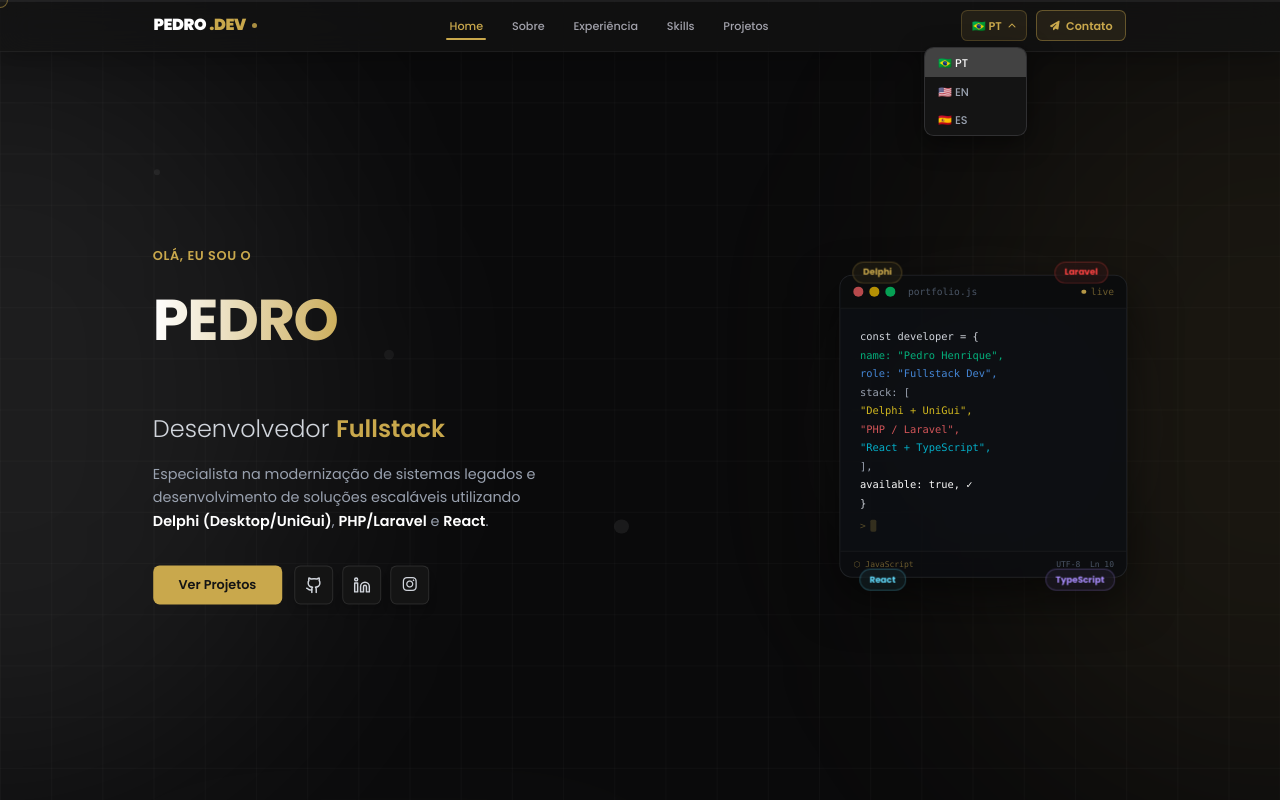
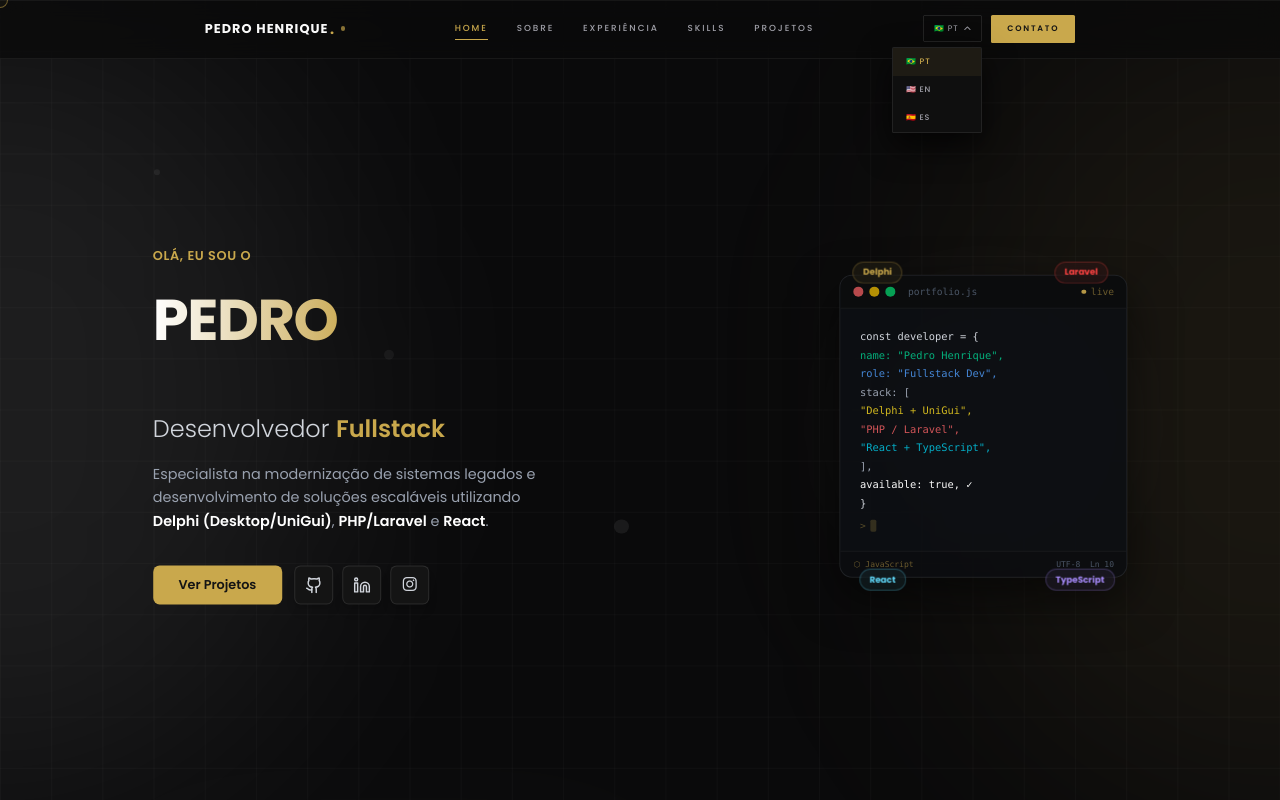
Before and after one commit to pedrhenriqueol/portfolio-frontend, a React (Vite) app: page / in a window 1280 px wide. Both pictures are taken after a click on the button "🇧🇷 PT". Shown: the top 800 px of the page. Built offline with nearby package versions, Linux system fonts and the light colour scheme.

Commit message:
feat: redesenha header com estetica Luxury Editorial - logo display, links uppercase com underline dourado animado, botao CTA flat, dropdown idioma clean

```diff
--- a/src/components/Portfolio/NavBar.jsx
+++ b/src/components/Portfolio/NavBar.jsx
@@ -10,65 +10,52 @@
     const [scrolled, setScrolled]     = useState(false);
     const [mobileOpen, setMobileOpen] = useState(false);
     const [dropdownOpen, setDropdownOpen] = useState(false);
-    const lastY   = useRef(0);
-    const hideTimer = useRef(null);
+    const lastY      = useRef(0);
+    const hideTimer  = useRef(null);
     const dropdownRef = useRef(null);
 
     const navLinks = [
-        { id: 'home',         label: t('nav.home') },
-        { id: 'sobre',        label: t('nav.sobre') },
-        { id: 'experiencia',  label: t('nav.experiencia') },
-        { id: 'conhecimentos',label: t('nav.conhecimentos') },
-        { id: 'projetos',     label: t('nav.projetos') },
+        { id: 'home',          label: t('nav.home') },
+        { id: 'sobre',         label: t('nav.sobre') },
+        { id: 'experiencia',   label: t('nav.experiencia') },
+        { id: 'conhecimentos', label: t('nav.conhecimentos') },
+        { id: 'projetos',      label: t('nav.projetos') },
     ];
 
-    const flags = {
-        pt: '🇧🇷 PT',
-        en: '🇺🇸 EN',
-        es: '🇪🇸 ES'
-    };
+    const flags = { pt: '🇧🇷 PT', en: '🇺🇸 EN', es: '🇪🇸 ES' };
 
-    // Close dropdown on click outside
     useEffect(() => {
-        const handleClickOutside = (event) => {
-            if (dropdownRef.current && !dropdownRef.current.contains(event.target)) {
+        const handler = (e) => {
+            if (dropdownRef.current && !dropdownRef.current.contains(e.target))
                 setDropdownOpen(false);
-            }
         };
-        document.addEventListener('mousedown', handleClickOutside);
-        return () => document.removeEventListener('mousedown', handleClickOutside);
+        document.addEventListener('mousedown', handler);
+        return () => document.removeEventListener('mousedown', handler);
     }, []);
 
-    /* ── Scroll: progress + smart hide/show ── */
     useEffect(() => {
         const SHOW_THRESHOLD = 80;
         const JITTER_DELTA   = 6;
-
         const onScroll = () => {
             const y    = window.scrollY;
             const maxY = document.body.scrollHeight - window.innerHeight;
-
             setScrollPct(maxY > 0 ? (y / maxY) * 100 : 0);
             setScrolled(y > 40);
-
             const delta = y - lastY.current;
-
             if (y < SHOW_THRESHOLD) {
                 setVisible(true);
             } else if (Math.abs(delta) > JITTER_DELTA) {
                 if (delta > 0) {
                     clearTimeout(hideTimer.current);
                     hideTimer.current = setTimeout(() => setVisible(false), 80);
-                    setDropdownOpen(false); // fechar dropdown ao rolar
+                    setDropdownOpen(false);
                 } else {
                     clearTimeout(hideTimer.current);
                     setVisible(true);
                 }
             }
-
             lastY.current = y;
         };
-
         window.addEventListener('scroll', onScroll, { passive: true });
         return () => {
             window.removeEventListener('scroll', onScroll);
@@ -76,28 +63,21 @@
         };
     }, []);
 
-    /* ── Active section: scroll-based ── */
     useEffect(() => {
         const detectActive = () => {
             const trigger = window.innerHeight * 0.4;
             let current = navLinks[0].id;
-
             for (const { id } of navLinks) {
                 const el = document.getElementById(id);
                 if (!el) continue;
-                if (el.getBoundingClientRect().top <= trigger) {
-                    current = id;
-                }
+                if (el.getBoundingClientRect().top <= trigger) current = id;
             }
-
             setActive(current);
         };
-
         window.addEventListener('scroll', detectActive, { passive: true });
         detectActive();
-
         return () => window.removeEventListener('scroll', detectActive);
-    }, [navLinks]); // depende dos links para atualizar corretamente ao mudar idioma
+    }, [navLinks]);
 
     const scrollTo = (id) => {
         setMobileOpen(false);
@@ -111,92 +91,98 @@
         <motion.nav
             initial={{ y: 0 }}
             animate={{ y: visible ? 0 : -100 }}
-            transition={{ duration: 0.35, ease: [0.25, 0.1, 0.25, 1] }}
+            transition={{ duration: 0.4, ease: [0.25, 0.1, 0.25, 1] }}
             className="fixed top-0 w-full z-50"
         >
-            <div className="absolute top-0 left-0 right-0 h-[2px] bg-primary/10 z-10">
+            {/* Scroll progress bar */}
+            <div className="absolute top-0 left-0 right-0 h-[1.5px] z-10 bg-white/5">
                 <motion.div
-                    className="h-full bg-gradient-to-r from-secondary to-accent"
+                    className="h-full bg-accent"
                     style={{ width: `${scrollPct}%` }}
                     transition={{ duration: 0.1 }}
                 />
             </div>
 
+            {/* Main header */}
             <div
-                className="border-b shadow-[0_4px_30px_rgba(0,0,0,0.4)] transition-all duration-300"
+                className="border-b transition-all duration-500"
                 style={{
-                    background:  scrolled ? 'rgba(10,10,11,0.92)' : 'rgba(20,20,20,0.65)',
-                    backdropFilter: 'blur(20px)',
-                    borderColor: scrolled ? 'rgba(201,168,76,0.15)' : 'rgba(255,255,255,0.05)',
-                    boxShadow:   scrolled ? '0 4px 40px rgba(0,0,0,0.55)' : '0 4px 30px rgba(0,0,0,0.3)',
+                    background:     scrolled ? 'rgba(10,10,11,0.97)' : 'rgba(10,10,11,0.72)',
+                    backdropFilter: 'blur(16px)',
+                    borderColor:    'rgba(255,255,255,0.06)',
                 }}
             >
-                <div className={`max-w-7xl mx-auto px-4 sm:px-6 lg:px-8 flex items-center justify-between gap-8 transition-all duration-300 ${scrolled ? 'h-14' : 'h-16'}`}>
+                <div className={`max-w-6xl mx-auto px-6 lg:px-8 flex items-center justify-between transition-all duration-300 ${scrolled ? 'h-14' : 'h-[4.5rem]'}`}>
+
+                    {/* Logo */}
                     <button
                         onClick={() => scrollTo('home')}
-                        className="group flex items-center gap-1 shrink-0"
+                        className="group flex items-center gap-0.5 shrink-0"
+                        aria-label="Ir para o inicio"
                     >
-                        <span className="text-white font-black text-xl tracking-tight group-hover:text-accent transition-colors duration-300">
-                            PEDRO
+                        <span className="font-bold text-base tracking-[0.08em] text-secondary group-hover:text-white transition-colors duration-300 uppercase">
+                            Pedro Henrique
                         </span>
-                        <span className="text-accent font-black text-xl tracking-tight transition-all duration-300">
-                            .DEV
-                        </span>
-                        <span className="ml-1 w-1.5 h-1.5 rounded-full bg-accent animate-pulse" />
+                        <span className="text-accent font-bold text-lg leading-none">.</span>
+                        <span className="ml-1.5 w-1.5 h-1.5 rounded-full bg-accent opacity-75 animate-pulse shrink-0" />
                     </button>
 
-                    <div className="hidden md:flex items-center gap-1">
+                    {/* Desktop nav */}
+                    <nav className="hidden md:flex items-center gap-9" aria-label="Navegacao principal">
                         {navLinks.map(({ id, label }) => {
                             const isActive = active === id;
                             return (
                                 <button
                                     key={id}
                                     onClick={() => scrollTo(id)}
-                                    className="relative px-4 py-2 text-sm font-medium transition-colors duration-200 rounded-lg group"
+                                    className="relative group text-[11px] tracking-[0.22em] uppercase font-medium transition-colors duration-300 py-1"
                                     style={{ color: isActive ? '#C9A84C' : '#A1A1AA' }}
+                                    aria-current={isActive ? 'page' : undefined}
                                 >
-                                    <span className="absolute inset-0 rounded-lg bg-accent/0 group-hover:bg-accent/8 transition-colors duration-200" />
                                     {label}
-                                    {isActive && (
-                                        <motion.span
-                                            layoutId="nav-indicator"
-                                            className="absolute bottom-0 left-3 right-3 h-[2px] rounded-full bg-accent"
-                                            transition={{ type: 'spring', stiffness: 400, damping: 30 }}
-                                        />
-                                    )}
+                                    <span
+                                        className="absolute left-0 -bottom-0.5 h-px bg-accent transition-all duration-500 ease-in-out"
+                                        style={{ width: isActive ? '100%' : '0%' }}
+                                    />
+                                    <span className="absolute left-0 -bottom-0.5 h-px bg-accent/35 w-0 group-hover:w-full transition-all ease-in-out" style={{ transitionDuration: '400ms' }} />
                                 </button>
                             );
                         })}
-                    </div>
+                    </nav>
 
+                    {/* Right side */}
                     <div className="flex items-center gap-3 shrink-0">
-                        {/* Custom Dropdown for Language */}
+
+                        {/* Language Dropdown */}
                         <div className="relative hidden sm:block" ref={dropdownRef}>
                             <button
                                 onClick={() => setDropdownOpen(!dropdownOpen)}
-                                className="flex items-center gap-2 bg-accent/10 border border-accent/25 hover:border-accent/60 text-accent text-sm font-semibold px-3 py-2 rounded-lg transition-all duration-200"
+                                className="flex items-center gap-1.5 border border-white/10 hover:border-accent/35 text-primary hover:text-accent text-[10px] tracking-widest uppercase px-3 py-2 transition-all duration-200"
+                                style={{ borderRadius: '2px' }}
+                                aria-label="Selecionar idioma"
                             >
                                 <span>{flags[lang]}</span>
-                                <i className={`fas fa-chevron-down text-[10px] transition-transform duration-200 ${dropdownOpen ? 'rotate-180' : ''}`} />
+                                <i className={`fas fa-chevron-down text-[9px] transition-transform duration-200 ${dropdownOpen ? 'rotate-180' : ''}`} />
                             </button>
 
                             <AnimatePresence>
                                 {dropdownOpen && (
                                     <motion.div
-                                        initial={{ opacity: 0, y: -10, scale: 0.95 }}
-                                        animate={{ opacity: 1, y: 0, scale: 1 }}
-                                        exit={{ opacity: 0, y: -10, scale: 0.95 }}
+                                        initial={{ opacity: 0, y: -6 }}
+                                        animate={{ opacity: 1, y: 0 }}
+                                        exit={{ opacity: 0, y: -6 }}
                                         transition={{ duration: 0.15 }}
-                                        className="absolute right-0 mt-2 w-32 bg-darker border border-primary/20 rounded-xl shadow-[0_8px_30px_rgba(0,0,0,0.5)] overflow-hidden"
+                                        className="absolute right-0 mt-1.5 w-28 bg-[#0f0f0f] border border-white/8 shadow-[0_16px_40px_rgba(0,0,0,0.7)] overflow-hidden"
+                                        style={{ borderRadius: '2px' }}
                                     >
                                         {['pt', 'en', 'es'].map((l) => (
                                             <button
                                                 key={l}
                                                 onClick={() => { setLang(l); setDropdownOpen(false); }}
-                                                className={`w-full text-left px-4 py-2 text-sm font-medium transition-colors ${
+                                                className={`w-full text-left px-4 py-2.5 text-[10px] tracking-widest uppercase font-medium transition-colors duration-150 ${
                                                     lang === l
-                                                        ? 'bg-secondary/20 text-secondary'
-                                                        : 'text-gray-400 hover:bg-white/5 hover:text-white'
+                                                        ? 'text-accent bg-accent/8'
+                                                        : 'text-primary hover:text-secondary hover:bg-white/4'
                                                 }`}
                                             >
                                                 {flags[l]}
@@ -207,58 +193,62 @@
                             </AnimatePresence>
                         </div>
 
-                        <motion.button
+                        {/* CTA — editorial flat */}
+                        <button
                             onClick={() => scrollTo('contato')}
-                            whileHover={{ scale: 1.05 }}
-                            whileTap={{ scale: 0.97 }}
-                            className="hidden sm:flex items-center gap-2 bg-accent/10 border border-accent/40 text-accent text-sm font-semibold px-4 py-2 rounded-lg hover:bg-accent hover:text-darker transition-all duration-300"
+                            className="hidden sm:inline-flex items-center uppercase text-[10px] tracking-[0.22em] font-semibold px-5 py-2.5 text-darker bg-accent hover:bg-accent-hover transition-colors duration-300"
+                            style={{ borderRadius: '2px' }}
                         >
-                            <i className="fas fa-paper-plane text-xs" />
                             {t('nav.contato')}
-                        </motion.button>
+                        </button>
 
+                        {/* Hamburger */}
                         <button
-                            className="md:hidden flex flex-col gap-1.5 p-2 group"
+                            className="md:hidden flex flex-col gap-[5px] p-2 group"
                             onClick={() => setMobileOpen((v) => !v)}
                             aria-label="Menu"
                         >
                             <motion.span
-                                animate={mobileOpen ? { rotate: 45, y: 8 } : { rotate: 0, y: 0 }}
-                                className="block w-6 h-0.5 bg-gray-300 group-hover:bg-accent transition-colors"
+                                animate={mobileOpen ? { rotate: 45, y: 7.5 } : { rotate: 0, y: 0 }}
+                                className="block w-5 h-px bg-primary group-hover:bg-accent transition-colors duration-200"
                             />
                             <motion.span
                                 animate={mobileOpen ? { opacity: 0, scaleX: 0 } : { opacity: 1, scaleX: 1 }}
-                                className="block w-6 h-0.5 bg-gray-300 group-hover:bg-accent transition-colors"
+                                className="block w-5 h-px bg-primary group-hover:bg-accent transition-colors duration-200"
                             />
                             <motion.span
-                                animate={mobileOpen ? { rotate: -45, y: -8 } : { rotate: 0, y: 0 }}
-                                className="block w-6 h-0.5 bg-gray-300 group-hover:bg-accent transition-colors"
+                                animate={mobileOpen ? { rotate: -45, y: -7.5 } : { rotate: 0, y: 0 }}
+                                className="block w-5 h-px bg-primary group-hover:bg-accent transition-colors duration-200"
                             />
                         </button>
                     </div>
                 </div>
             </div>
 
+            {/* Mobile Menu */}
             <AnimatePresence>
                 {mobileOpen && (
                     <motion.div
                         initial={{ opacity: 0, height: 0 }}
                         animate={{ opacity: 1, height: 'auto' }}
-                        exit={{   opacity: 0, height: 0 }}
-                        transition={{ duration: 0.3, ease: 'easeInOut' }}
-                        className="md:hidden overflow-hidden bg-darker/95 backdrop-blur-xl border-b border-white/5"
+                        exit={{ opacity: 0, height: 0 }}
+                        transition={{ duration: 0.28, ease: 'easeInOut' }}
+                        className="md:hidden overflow-hidden border-b border-white/5"
+                        style={{ background: 'rgba(10,10,11,0.99)', backdropFilter: 'blur(20px)' }}
                     >
-                        <div className="max-w-7xl mx-auto px-4 py-4 flex flex-col gap-1">
-                            <div className="flex gap-2 mb-4 px-2">
+                        <div className="max-w-6xl mx-auto px-6 py-6 flex flex-col">
+
+                            <div className="flex gap-2 mb-6">
                                 {['pt', 'en', 'es'].map((l) => (
                                     <button
                                         key={l}
                                         onClick={() => { setLang(l); setMobileOpen(false); }}
-                                        className={`flex-1 py-2 text-xs font-bold rounded-lg transition-all uppercase border ${
+                                        className={`flex-1 py-2 text-[10px] font-bold uppercase tracking-widest border transition-all duration-200 ${
                                             lang === l
-                                                ? 'bg-secondary text-darker border-secondary shadow-sm'
-                                                : 'bg-white/5 text-gray-400 border-white/10 hover:border-secondary/50 hover:text-white'
+                                                ? 'border-accent text-accent bg-accent/8'
+                                                : 'border-white/10 text-primary hover:border-white/20 hover:text-secondary'
                                         }`}
+                                        style={{ borderRadius: '2px' }}
                                     >
                                         {flags[l]}
                                     </button>
@@ -268,18 +258,20 @@
                             {[...navLinks, { id: 'contato', label: t('nav.contato') }].map(({ id, label }, i) => (
                                 <motion.button
                                     key={id}
-                                    initial={{ opacity: 0, x: -16 }}
-                                    animate={{ opacity: 1,  x: 0 }}
-                                    transition={{ delay: i * 0.06 }}
+                                    initial={{ opacity: 0, x: -10 }}
+                                    animate={{ opacity: 1, x: 0 }}
+                                    transition={{ delay: i * 0.045 }}
                                     onClick={() => scrollTo(id)}
-                                    className={`w-full text-left px-4 py-3 rounded-xl text-sm font-medium transition-all duration-200 flex items-center gap-3 ${
+                                    className={`w-full text-left py-4 text-[11px] tracking-[0.22em] uppercase font-medium border-b transition-colors duration-200 flex items-center justify-between ${
                                         active === id
-                                            ? 'bg-accent/10 text-accent border border-accent/20'
-                                            : 'text-gray-400 hover:bg-white/5 hover:text-white'
+                                            ? 'text-accent border-white/8'
+                                            : 'text-primary border-white/5 hover:text-secondary'
                                     }`}
                                 >
-                                    {active === id && <span className="w-1.5 h-1.5 rounded-full bg-accent animate-pulse" />}
                                     {label}
+                                    {active === id && (
+                                        <span className="w-1 h-1 rounded-full bg-accent shrink-0" />
+                                    )}
                                 </motion.button>
                             ))}
                         </div>
```
